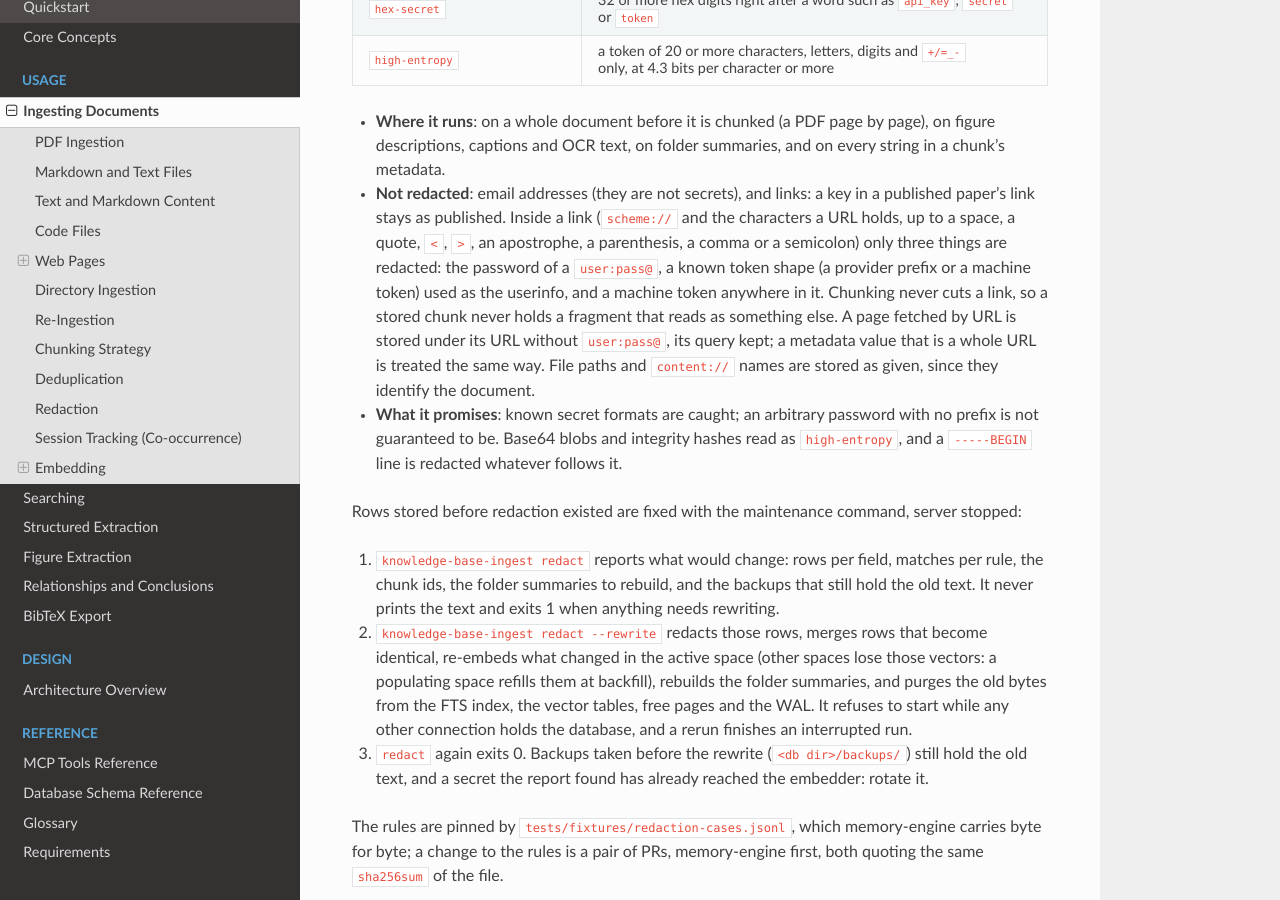
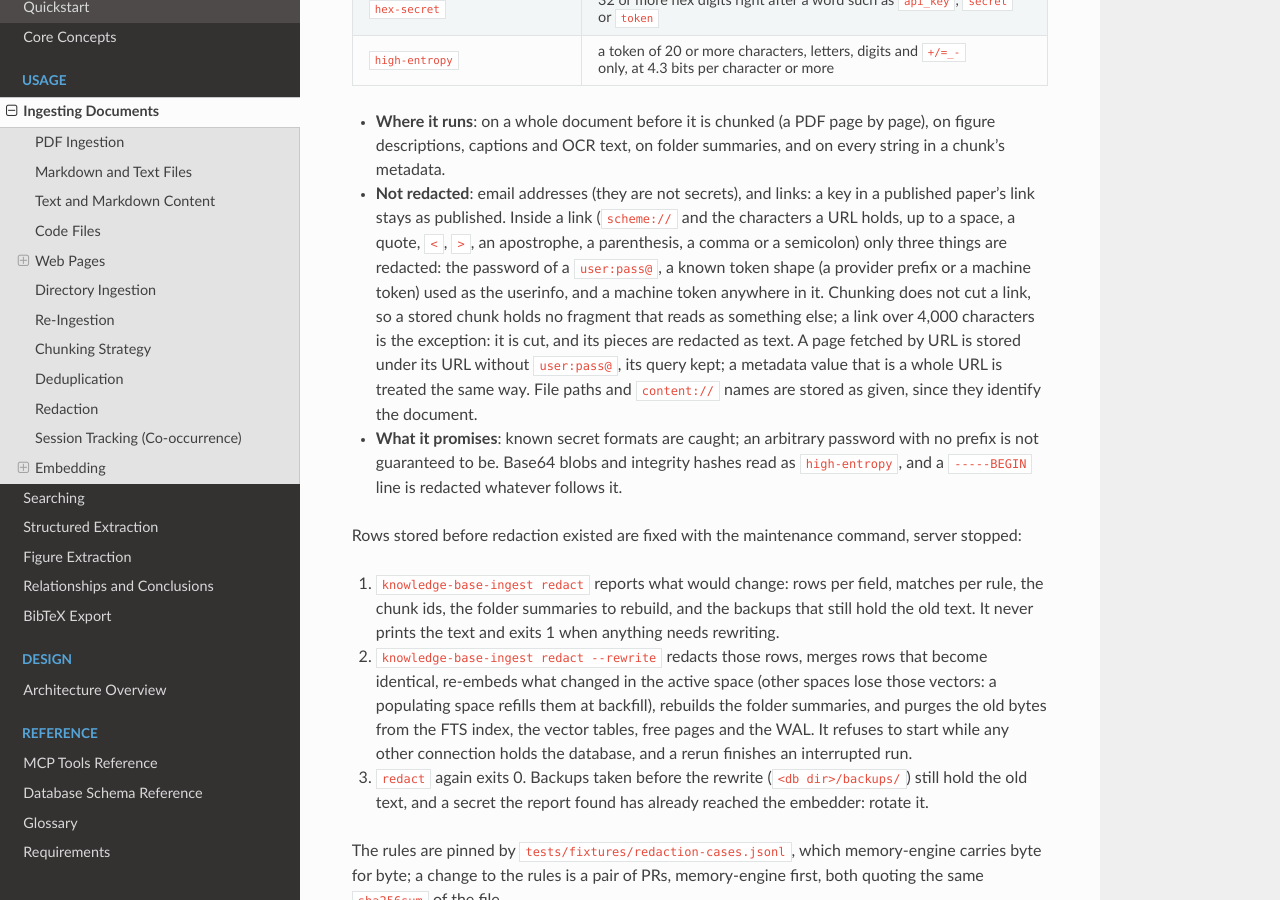
Before and after one commit to dutiona/knowledge-base, a Sphinx documentation site: the page built from docs/usage/ingesting-documents.md, in a window 1280 px wide and 900 px high, scrolled down 6851 px. Built offline with Sphinx 7.4.7 and the Read the Docs theme 3.1.0, drawn with Linux system fonts in a browser that asks for light colours.

Commit message:
docs(ingest): note that a link over 4,000 characters is cut
Refs #592

```diff
--- a/docs/usage/ingesting-documents.md
+++ b/docs/usage/ingesting-documents.md
@@ -236,7 +236,7 @@ Before KB embeds or stores text, it replaces token-shaped secrets with `[REDACTE
 | `high-entropy` | a token of 20 or more characters, letters, digits and `+/=_-` only, at 4.3 bits per character or more |
 
 - **Where it runs**: on a whole document before it is chunked (a PDF page by page), on figure descriptions, captions and OCR text, on folder summaries, and on every string in a chunk's metadata.
-- **Not redacted**: email addresses (they are not secrets), and links: a key in a published paper's link stays as published. Inside a link (`scheme://` and the characters a URL holds, up to a space, a quote, `<`, `>`, an apostrophe, a parenthesis, a comma or a semicolon) only three things are redacted: the password of a `user:pass@`, a known token shape (a provider prefix or a machine token) used as the userinfo, and a machine token anywhere in it. Chunking never cuts a link, so a stored chunk never holds a fragment that reads as something else. A page fetched by URL is stored under its URL without `user:pass@`, its query kept; a metadata value that is a whole URL is treated the same way. File paths and `content://` names are stored as given, since they identify the document.
+- **Not redacted**: email addresses (they are not secrets), and links: a key in a published paper's link stays as published. Inside a link (`scheme://` and the characters a URL holds, up to a space, a quote, `<`, `>`, an apostrophe, a parenthesis, a comma or a semicolon) only three things are redacted: the password of a `user:pass@`, a known token shape (a provider prefix or a machine token) used as the userinfo, and a machine token anywhere in it. Chunking does not cut a link, so a stored chunk holds no fragment that reads as something else; a link over 4,000 characters is the exception: it is cut, and its pieces are redacted as text. A page fetched by URL is stored under its URL without `user:pass@`, its query kept; a metadata value that is a whole URL is treated the same way. File paths and `content://` names are stored as given, since they identify the document.
 - **What it promises**: known secret formats are caught; an arbitrary password with no prefix is not guaranteed to be. Base64 blobs and integrity hashes read as `high-entropy`, and a `-----BEGIN` line is redacted whatever follows it.
 
 Rows stored before redaction existed are fixed with the maintenance command, server stopped:
```
